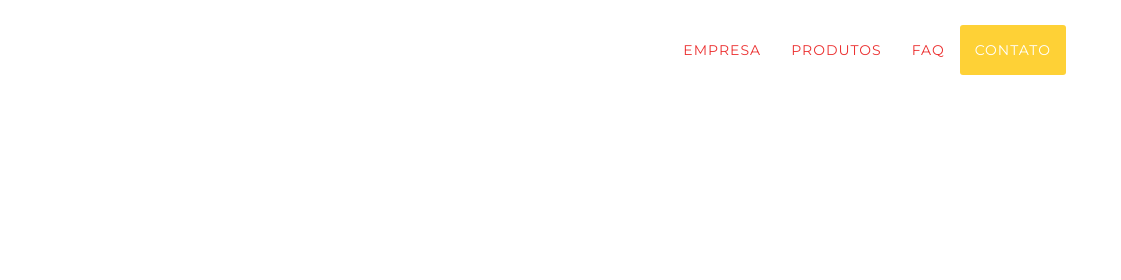
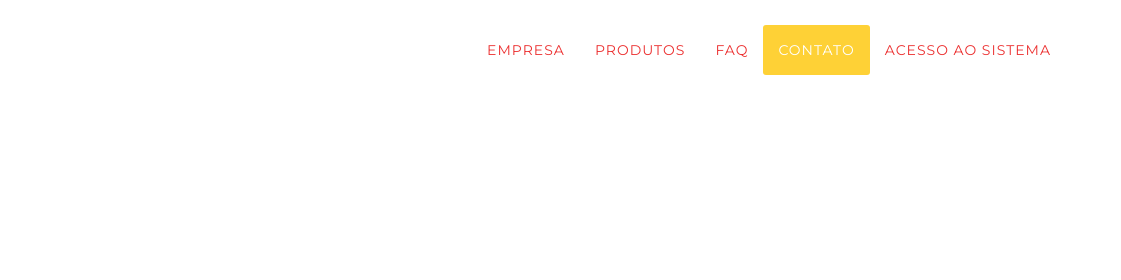
Before and after one commit to codemeijin/teste, a website: page index.html in a window 1280 px wide. Shown: the top 280 px of the page, 159-1280 px from the left. Drawn offline with nearby package versions, Linux system fonts and the light colour scheme; a web font is replaced by a local one.

Commit message:
Inserção de item de Menu
Inserido o link para acesso ao sistema

```diff
--- a/index.html
+++ b/index.html
@@ -61,6 +61,9 @@
                     </li>
                      <li class="">
                         <a class="page-scroll" href="#contact">Contato</a>
+                    </li>
+                     <li class="">
+                        <a class="page-scroll" href="http://www.ponto373.com.br/ponto373/">Acesso ao Sistema</a>
                     </li>
                 </ul>
             </div>
```
